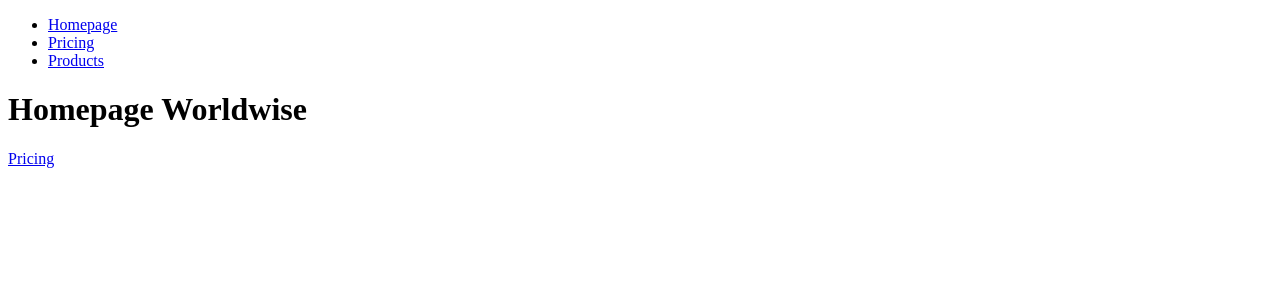
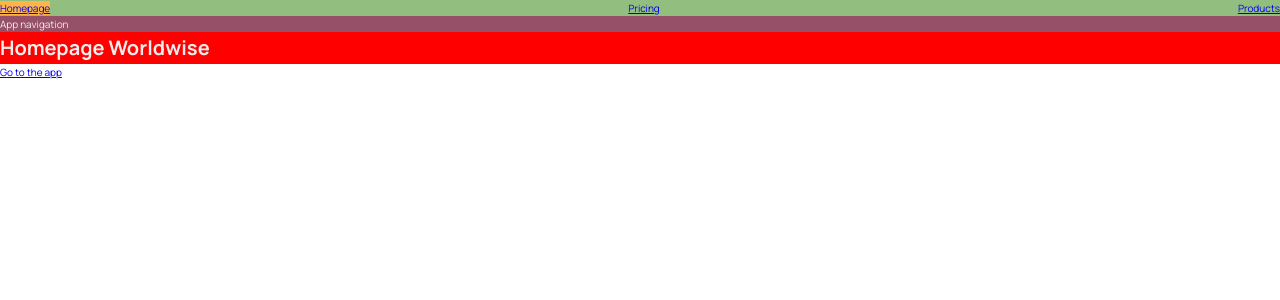
Before and after one commit to SouzaMVictor/worldwise, a React (Vite) app: page / in a window 1280 px wide. Shown: the top 300 px of the page. Built offline with nearby package versions, Linux system fonts and the light colour scheme.

Commit message:
introductio to css modules

```diff
--- a/src/App.jsx
+++ b/src/App.jsx
@@ -3,6 +3,7 @@
 import Pricing from "./pages/Pricing";
 import Homepage from "./pages/Homepage";
 import PageNotFound from "./pages/PageNotFound";
+import AppLayout from "./pages/AppLayout";
 
 function App() {
   //introdução a react router: diferentes url pra diferentes componentes --> ROUTES
@@ -16,6 +17,7 @@
         <Route path="/" element={<Homepage />} />
         <Route path="pricing" element={<Pricing />} />
         <Route path="*" element={<PageNotFound />} />
+        <Route path="app" element={<AppLayout />} />
       </Routes>
     </BrowserRouter>
   );
--- /dev/null
+++ b/src/Components/AppNav.jsx
@@ -0,0 +1,6 @@
+import styles from "./AppNav.module.css";
+function AppNav() {
+  return <nav className={styles.nav}>App navigation</nav>;
+}
+
+export default AppNav;
--- /dev/null
+++ b/src/Components/AppNav.module.css
@@ -0,0 +1,3 @@
+.nav {
+  background-color: #965168;
+}
--- a/src/Components/PageNav.jsx
+++ b/src/Components/PageNav.jsx
@@ -1,8 +1,8 @@
 import { NavLink } from "react-router-dom";
-
+import styles from "./PageNav.module.css";
 function PageNav() {
   return (
-    <nav>
+    <nav className={styles.nav}>
       <ul>
         <li>
           <NavLink to={"/"}>Homepage</NavLink>
--- /dev/null
+++ b/src/Components/PageNav.module.css
@@ -0,0 +1,15 @@
+.nav {
+  background-color: #3818;
+}
+
+.nav ul {
+  list-style: none;
+  display: flex;
+  justify-content: space-between;
+}
+.nav :global(.active) {
+  background-color: #ffb545;
+}
+:global(.test) {
+  background-color: #ff0000;
+}
--- /dev/null
+++ b/src/index.css
@@ -0,0 +1,78 @@
+/* Taken from getting started guide at: https://leafletjs.com/examples/quick-start/ */
+@import "https://unpkg.com/leaflet@1.7.1/dist/leaflet.css";
+@import "https://fonts.googleapis.com/css2?family=Manrope:wght@400;600;700;800&display=swap";
+
+/* These CSS variables are global, so they are available in all CSS modules */
+:root {
+  --color-brand--1: #ffb545;
+  --color-brand--2: #00c46a;
+
+  --color-dark--0: #242a2e;
+  --color-dark--1: #2d3439;
+  --color-dark--2: #42484d;
+  --color-light--1: #aaa;
+  --color-light--2: #ececec;
+  --color-light--3: #d6dee0;
+}
+
+* {
+  margin: 0;
+  padding: 0;
+  box-sizing: inherit;
+}
+
+html {
+  font-size: 62.5%;
+  box-sizing: border-box;
+}
+
+body {
+  font-family: "Manrope", sans-serif;
+  color: var(--color-light--2);
+  font-weight: 400;
+  line-height: 1.6;
+}
+
+label {
+  font-size: 1.6rem;
+  font-weight: 600;
+}
+
+input,
+textarea {
+  width: 100%;
+  padding: 0.8rem 1.2rem;
+  font-family: inherit;
+  font-size: 1.6rem;
+  border: none;
+  border-radius: 5px;
+  background-color: var(--color-light--3);
+  transition: all 0.2s;
+}
+
+input:focus {
+  outline: none;
+  background-color: #fff;
+}
+
+.cta:link,
+.cta:visited {
+  display: inline-block;
+  background-color: var(--color-brand--2);
+  color: var(--color-dark--1);
+  text-transform: uppercase;
+  text-decoration: none;
+  font-size: 1.6rem;
+  font-weight: 600;
+  padding: 1rem 3rem;
+  border-radius: 5px;
+}
+
+/*
+"importCSSModule": {
+    "prefix": "csm",
+    "scope": "javascript,typescript,javascriptreact",
+    "body": ["import styles from './${TM_FILENAME_BASE}.module.css'"],
+    "description": "Import CSS Module as `styles`"
+  },
+*/
--- a/src/main.jsx
+++ b/src/main.jsx
@@ -1,7 +1,7 @@
 import { StrictMode } from "react";
 import { createRoot } from "react-dom/client";
 import App from "./App.jsx";
-
+import "./index.css";
 createRoot(document.getElementById("root")).render(
   <StrictMode>
     <App />
--- /dev/null
+++ b/src/pages/AppLayout.jsx
@@ -0,0 +1,11 @@
+import AppNav from "../Components/AppNav";
+function AppLayout() {
+  return (
+    <div>
+      <AppNav />
+      <p>app </p>
+    </div>
+  );
+}
+
+export default AppLayout;
--- a/src/pages/Homepage.jsx
+++ b/src/pages/Homepage.jsx
@@ -1,13 +1,15 @@
 import { Link } from "react-router-dom";
 import PageNav from "../Components/PageNav";
+import AppNav from "../Components/AppNav";
 
 function Homepage() {
   return (
     <div>
       <PageNav />
-      <h1>Homepage Worldwise</h1>
+      <AppNav />
+      <h1 className="test">Homepage Worldwise</h1>
       {/* <a href="/Pricing.jsx">Pricing</a> //> nao deve ser feito assim porque atualiza a pagina inteira */}
-      <Link to={"/Pricing"}>Pricing</Link>
+      <Link to={"/app"}>Go to the app</Link>
       {/* link component com atributo to. tem que star entre parenteses e com o slash(/) pra indiicar que é a partir do root */}
     </div>
   );
```
